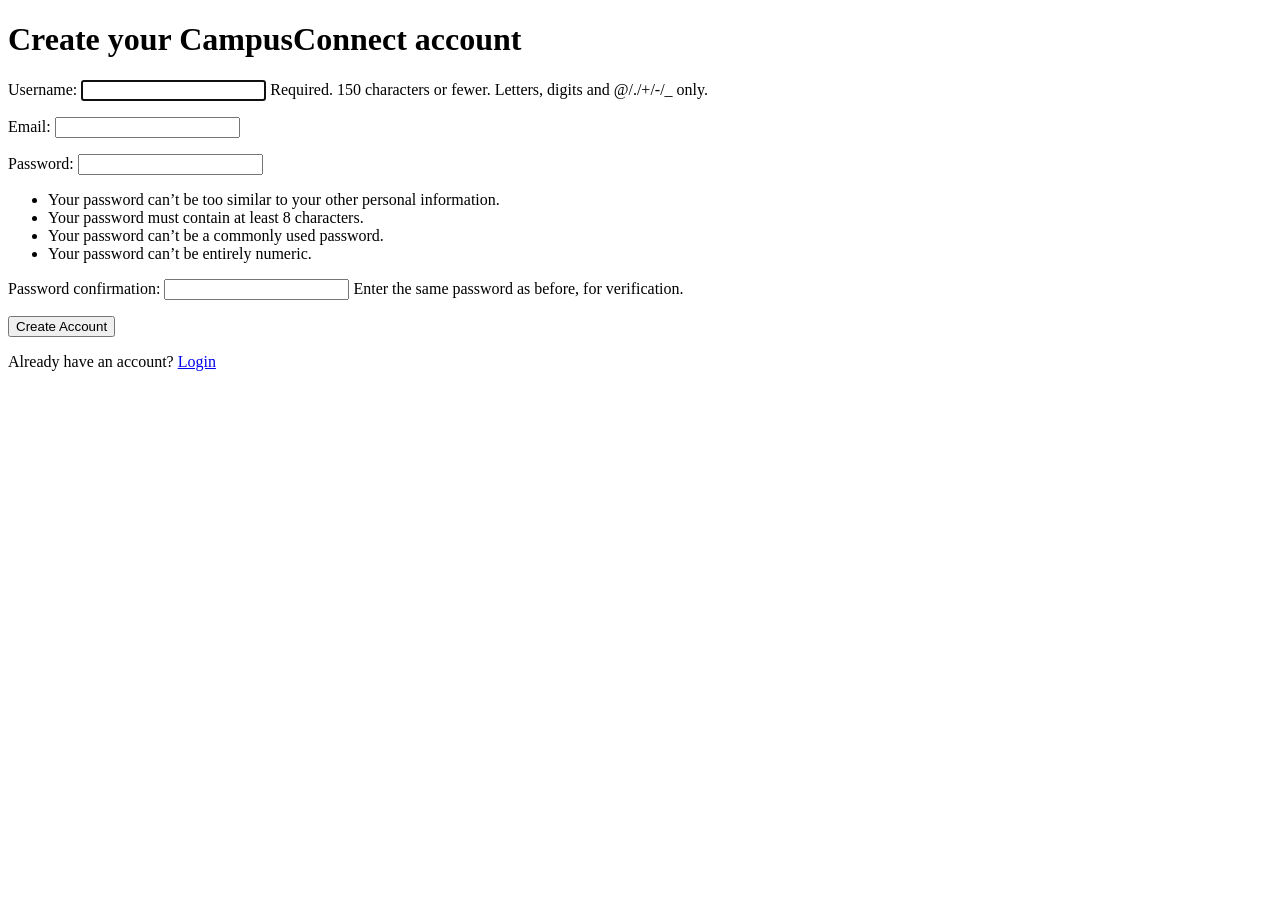
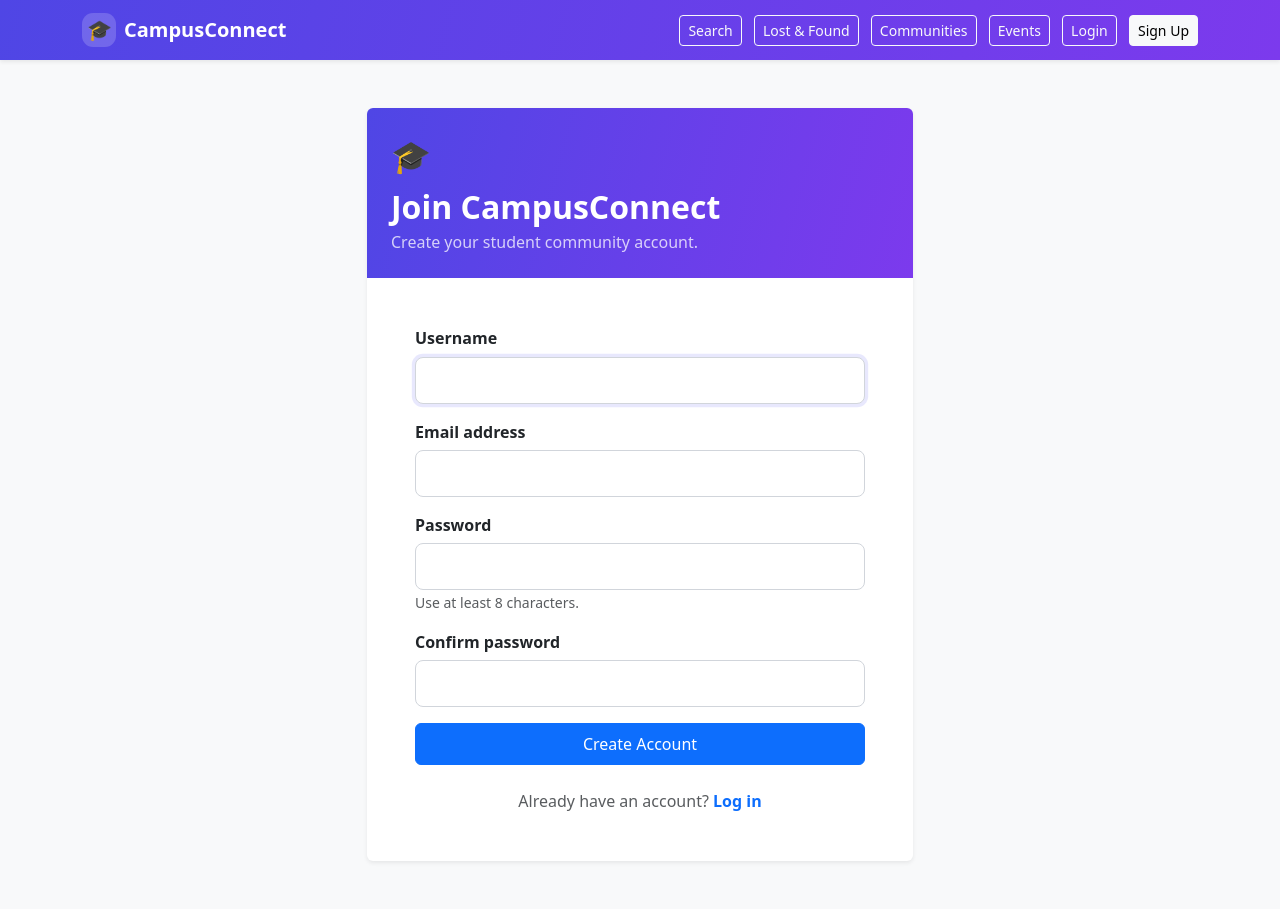
Before and after one commit to gurkiratsingh-gp/CampusConnect, a Django app: page /signup/ in a window 1280 px wide. Before the commit the page ends 371 px from the top, so only its background shows below. Run offline with Django 5.2, Linux system fonts and the light colour scheme.

Commit message:
Polish signup and login pages

```diff
--- a/posts/templates/posts/base.html
+++ b/posts/templates/posts/base.html
@@ -13,6 +13,23 @@
     <style>
         .campus-nav { background: linear-gradient(105deg, #4f46e5, #7c3aed); }
         .brand-mark { width: 34px; height: 34px; display: inline-grid; place-items: center; border-radius: 11px; background: rgba(255,255,255,.18); }
+        main form p { margin-bottom: 1rem; }
+        main form label { display: block; font-weight: 600; margin-bottom: .4rem; }
+        main form input:not([type="checkbox"]):not([type="radio"]),
+        main form textarea,
+        main form select {
+            display: block;
+            width: 100%;
+            padding: .65rem .75rem;
+            border: 1px solid #d1d5db;
+            border-radius: .5rem;
+            background: #fff;
+        }
+        main form input:focus, main form textarea:focus, main form select:focus {
+            outline: none;
+            border-color: #6366f1;
+            box-shadow: 0 0 0 .2rem rgba(99,102,241,.15);
+        }
     </style>
 
     <nav class="navbar navbar-dark campus-nav shadow-sm">
--- a/posts/templates/posts/signup.html
+++ b/posts/templates/posts/signup.html
@@ -1,17 +1,52 @@
-<!DOCTYPE html>
-<html>
-<head>
-    <title>Sign Up - CampusConnect</title>
-</head>
-<body>
-    <h1>Create your CampusConnect account</h1>
+{% extends "posts/base.html" %}
 
-    <form method="post">
-        {% csrf_token %}
-        {{ form.as_p }}
-        <button type="submit">Create Account</button>
-    </form>
+{% block title %}Sign Up - CampusConnect{% endblock %}
 
-    <p>Already have an account? <a href="/accounts/login/">Login</a></p>
-</body>
-</html>
+{% block content %}
+    <div class="row justify-content-center">
+        <div class="col-md-8 col-lg-6">
+            <div class="card border-0 shadow-sm overflow-hidden">
+                <div class="p-4 text-white" style="background: linear-gradient(105deg, #4f46e5, #7c3aed);">
+                    <div class="fs-2 mb-2">🎓</div>
+                    <h1 class="h2 fw-bold mb-1">Join CampusConnect</h1>
+                    <p class="mb-0 opacity-75">Create your student community account.</p>
+                </div>
+                <div class="card-body p-4 p-md-5">
+                    {% if form.non_field_errors %}
+                        <div class="alert alert-danger">{{ form.non_field_errors }}</div>
+                    {% endif %}
+                    <form method="post">
+                        {% csrf_token %}
+
+                        <p>
+                            <label for="id_username">Username</label>
+                            <input type="text" name="username" id="id_username" value="{{ form.username.value|default_if_none:'' }}" required autofocus>
+                            {% for error in form.username.errors %}<small class="text-danger">{{ error }}</small>{% endfor %}
+                        </p>
+                        <p>
+                            <label for="id_email">Email address</label>
+                            <input type="email" name="email" id="id_email" value="{{ form.email.value|default_if_none:'' }}" required>
+                            {% for error in form.email.errors %}<small class="text-danger">{{ error }}</small>{% endfor %}
+                        </p>
+                        <p>
+                            <label for="id_password1">Password</label>
+                            <input type="password" name="password1" id="id_password1" required>
+                            <small class="text-muted">Use at least 8 characters.</small>
+                            {% for error in form.password1.errors %}<small class="text-danger d-block">{{ error }}</small>{% endfor %}
+                        </p>
+                        <p>
+                            <label for="id_password2">Confirm password</label>
+                            <input type="password" name="password2" id="id_password2" required>
+                            {% for error in form.password2.errors %}<small class="text-danger">{{ error }}</small>{% endfor %}
+                        </p>
+
+                        <button class="btn btn-primary w-100 py-2" type="submit">Create Account</button>
+                    </form>
+                    <p class="text-center text-muted mt-4 mb-0">
+                        Already have an account? <a class="fw-semibold text-decoration-none" href="/accounts/login/">Log in</a>
+                    </p>
+                </div>
+            </div>
+        </div>
+    </div>
+{% endblock %}
```
Also changed, not shown: posts/templates/registration/login.html (+36 -15 lines).
